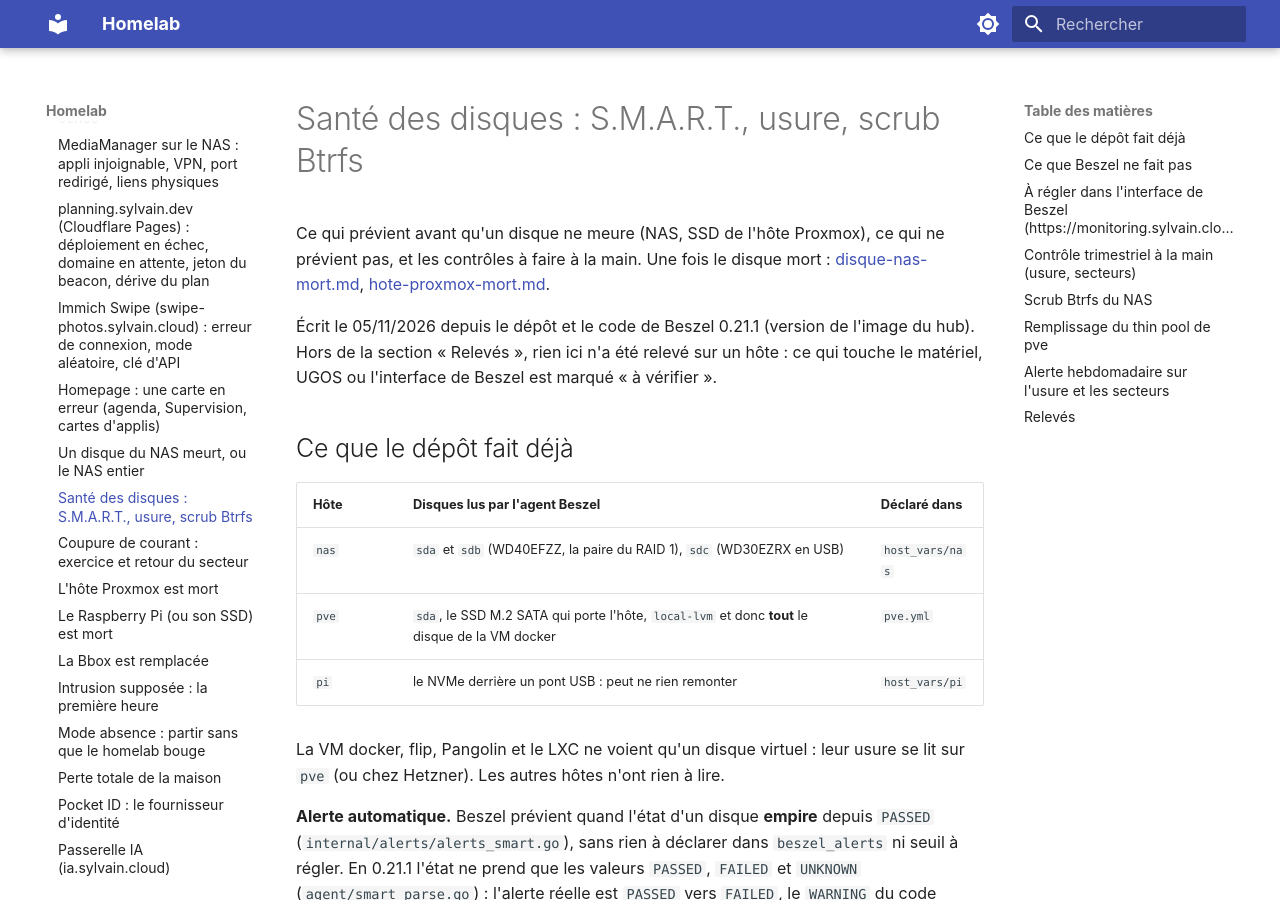
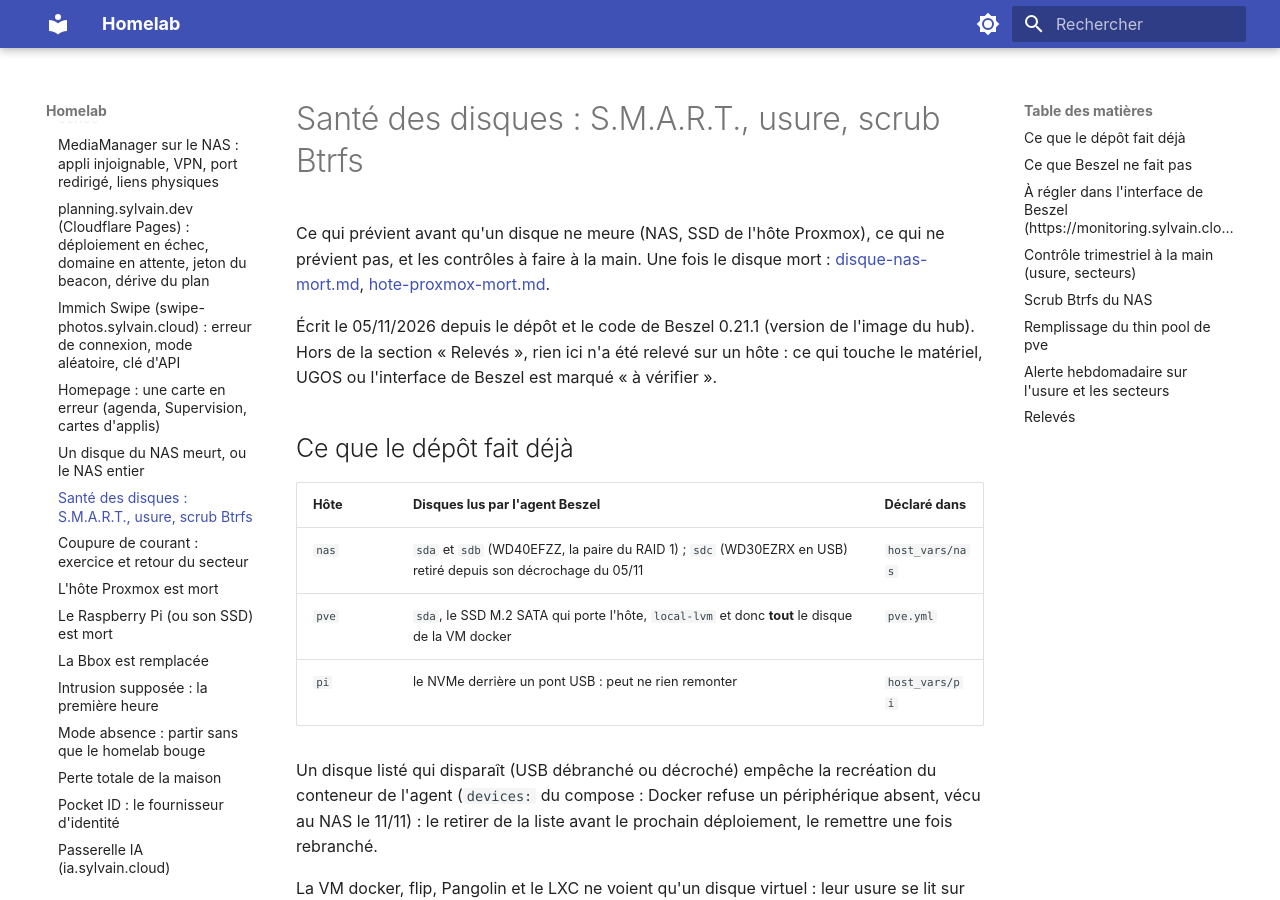
Before and after one commit to sylvainmetayer/homelab, an MkDocs documentation site: the page built from docs/runbooks/sante-des-disques.md, in a window 1280 px wide and 900 px high. Built offline with MkDocs 1.6.1 and Material for MkDocs 9.7.7, drawn with Linux system fonts in a browser that asks for light colours.

Commit message:
docs(nas): sdc n'est plus lu par l'agent Beszel ; un disque listé absent bloque le conteneur
Revue de #1383 : la matrice des données et le runbook du disque mort citaient encore sdc parmi les disques suivis par Beszel. sante-des-disques.md dit désormais qu'un disque listé qui disparaît empêche la recréation du conteneur de l'agent.

Claude-Session: https://claude.ai/code/session_01EfxfYAbz2gwpFVQsyUyGKn

```diff
--- a/docs/runbooks/sante-des-disques.md
+++ b/docs/runbooks/sante-des-disques.md
@@ -14,9 +14,14 @@ vérifier ».
 
 | Hôte | Disques lus par l'agent Beszel | Déclaré dans |
 |---|---|---|
-| `nas` | `sda` et `sdb` (WD40EFZZ, la paire du RAID 1), `sdc` (WD30EZRX en USB) | `host_vars/nas` |
+| `nas` | `sda` et `sdb` (WD40EFZZ, la paire du RAID 1) ; `sdc` (WD30EZRX en USB) retiré depuis son décrochage du 05/11 | `host_vars/nas` |
 | `pve` | `sda`, le SSD M.2 SATA qui porte l'hôte, `local-lvm` et donc **tout** le disque de la VM docker | `pve.yml` |
 | `pi` | le NVMe derrière un pont USB : peut ne rien remonter | `host_vars/pi` |
+
+Un disque listé qui disparaît (USB débranché ou décroché) empêche la
+recréation du conteneur de l'agent (`devices:` du compose : Docker refuse un
+périphérique absent, vécu au NAS le 11/11) : le retirer de la liste avant le
+prochain déploiement, le remettre une fois rebranché.
 
 La VM docker, flip, Pangolin et le LXC ne voient qu'un disque virtuel : leur
 usure se lit sur `pve` (ou chez Hetzner). Les autres hôtes n'ont rien à lire.
```
Also changed, not shown: docs/matrice-des-donnees.md (+1 -1 lines), docs/runbooks/disque-nas-mort.md (+1 -1 lines).
